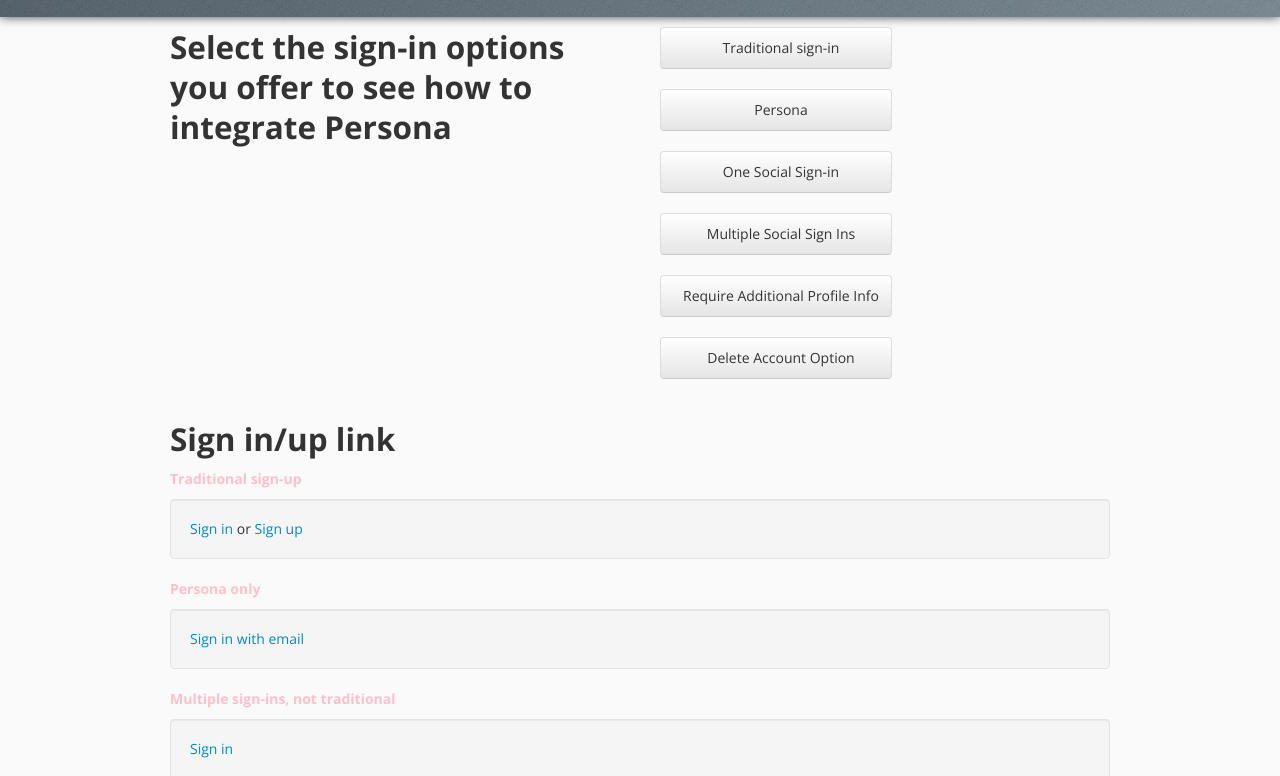
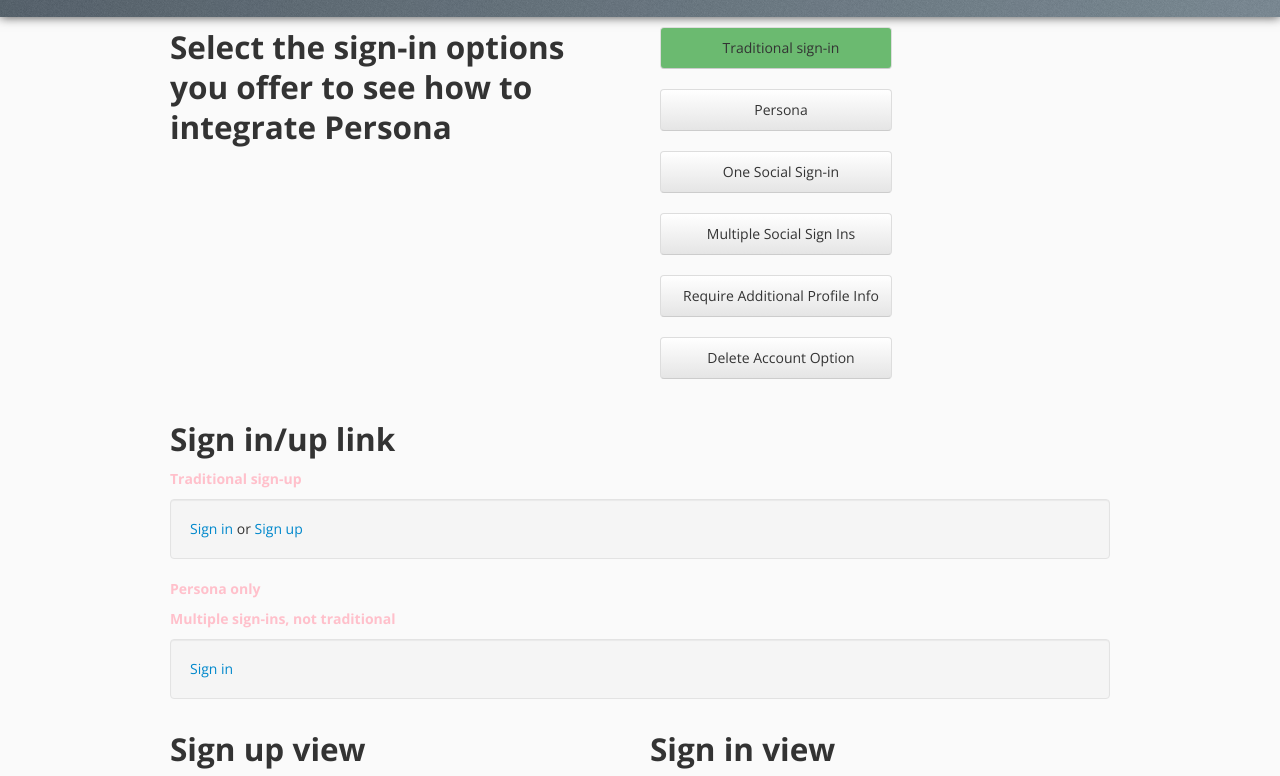
Before and after one commit to ryanseys/persona_variations, a plain HTML site: page index.html in a window 1280 px wide. Shown: the part 158-934 px from the top of the page. Drawn offline with nearby package versions, Linux system fonts and the light colour scheme.

Commit message:
added code demoed for Ryan F

```diff
--- a/index.html
+++ b/index.html
@@ -77,7 +77,7 @@
             <h5>
                 Persona only
             </h5>
-            <div class="well">
+            <div class="well persona">
                 <a href="#">Sign in with email</a>
             </div>
             <h5>
--- a/js/main.js
+++ b/js/main.js
@@ -65,7 +65,20 @@ function checkForConflicts(conflictsList) {
 
 var boxes = [];
 
-boxes.push(new Checker(1,"ic1","s1",["ic2"]));
+
+//boxes.push(new Checker(1,"ic1","s1",["ic2","ic3"]));
+//
+
+//params are
+// state (0 or 1)
+// id of checkbox
+// class name of stuff to show
+// array of id names of stuff to hide (confilcts)
+
+
+boxes.push(new Checker(1,"traditional","traditional",["persona"]));
+boxes.push(new Checker(0,"persona","persona",["traditional"]));
+
 
 
 console.log("!!!!");
```
